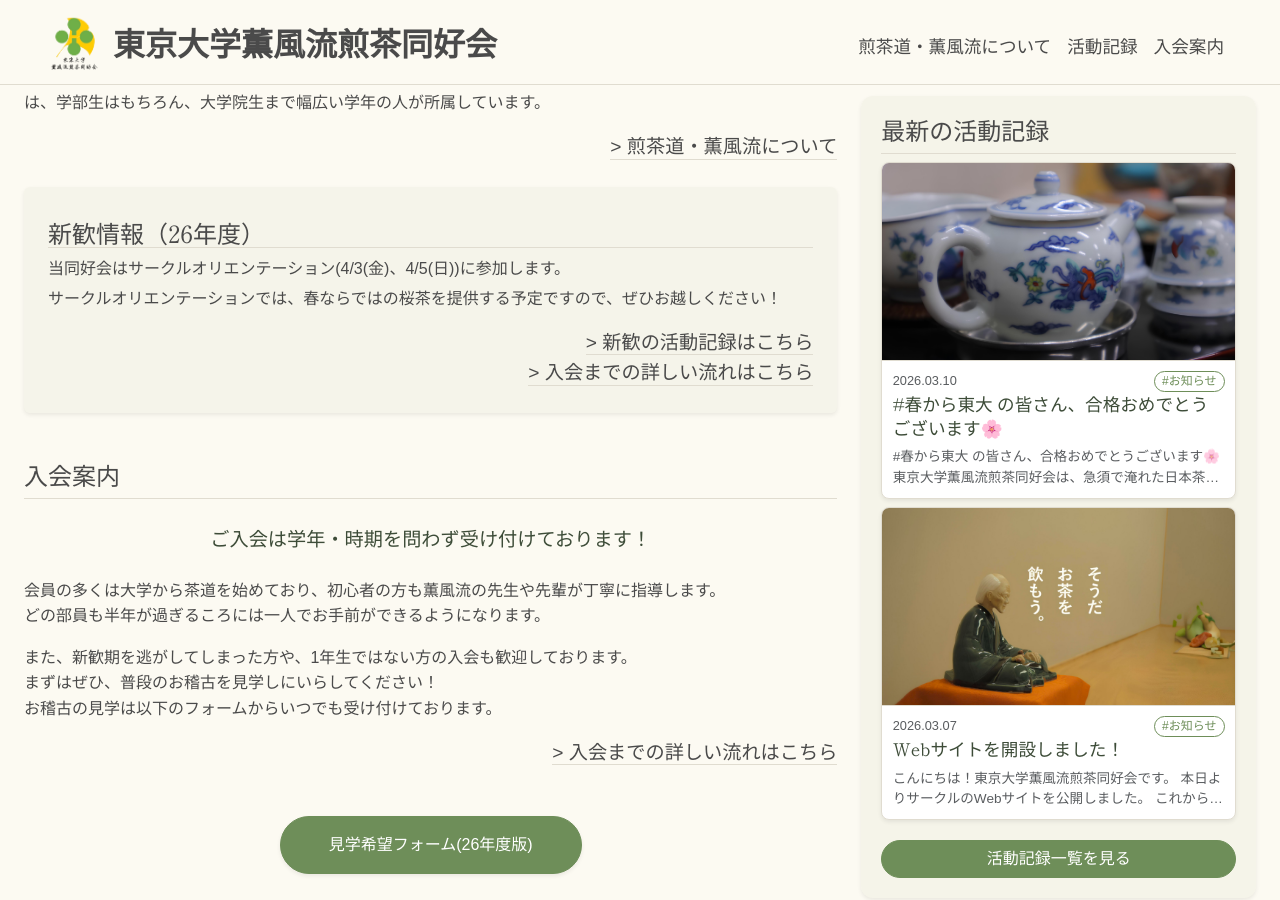
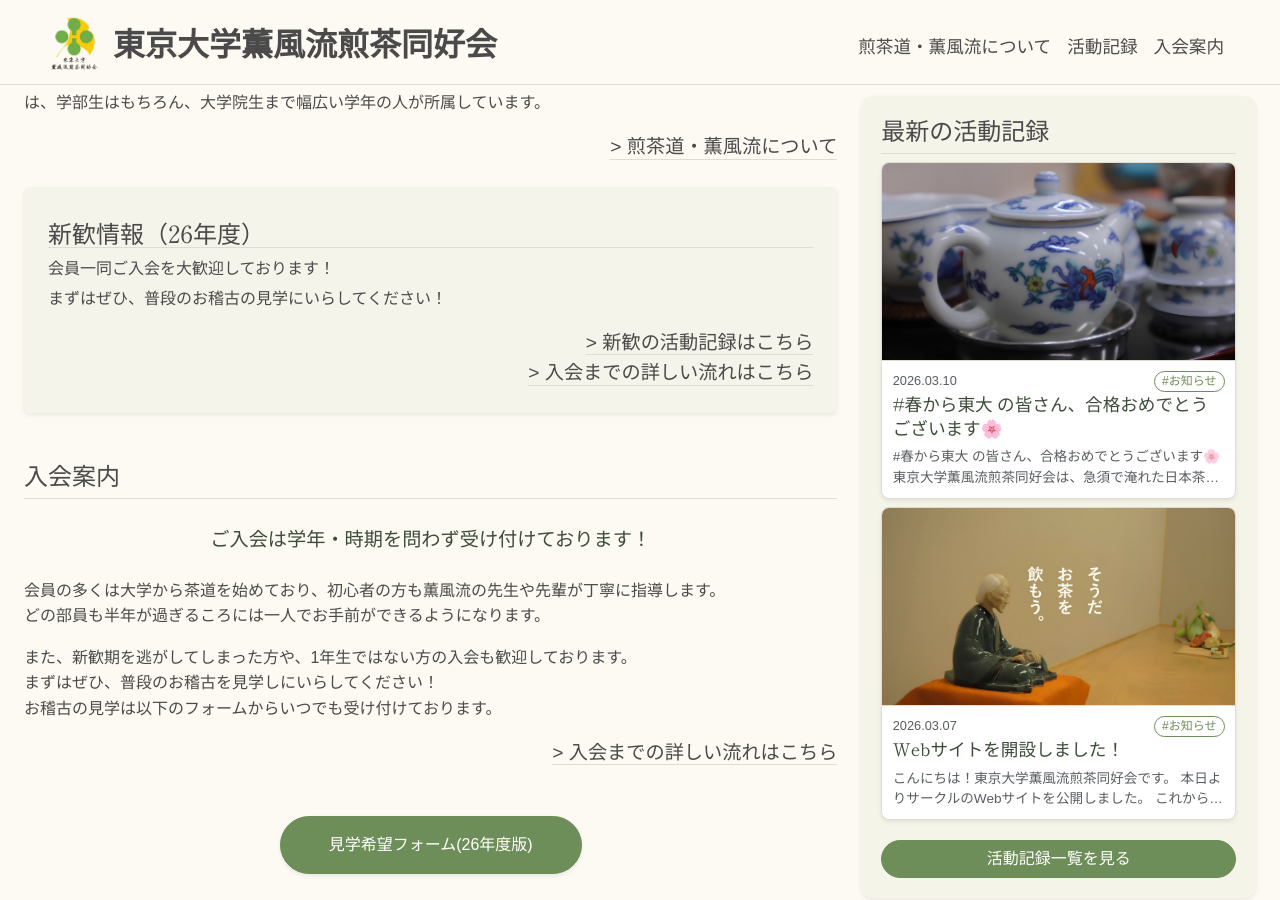
Before and after one commit to citrusml/sencha_ut, a Jekyll site: the page built from index.html, in a window 1280 px wide and 900 px high, scrolled down 1103 px. Built offline with Jekyll 4.4.1, drawn with Linux system fonts in a browser that asks for light colours; some web fonts are replaced.

```diff
--- a/_config.yml
+++ b/_config.yml
@@ -19,8 +19,8 @@
     - https://instagram.com/sencha_ut
 recruitment:
   title: "新歓情報（26年度）"
-  summary: "当同好会はサークルオリエンテーション(4/3(金)、4/5(日))に参加します。"
-  details: "サークルオリエンテーションでは、春ならではの桜茶を提供する予定ですので、ぜひお越しください！"
+  summary: "会員一同ご入会を大歓迎しております！"
+  details: "まずはぜひ、普段のお稽古の見学にいらしてください！"
   form_label: "見学希望フォーム(26年度版)"
 defaults:
   - scope:
```
Also changed, not shown: join.md (+3 -2 lines).
